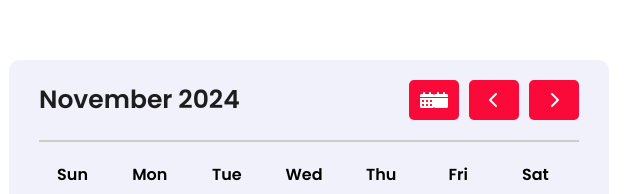
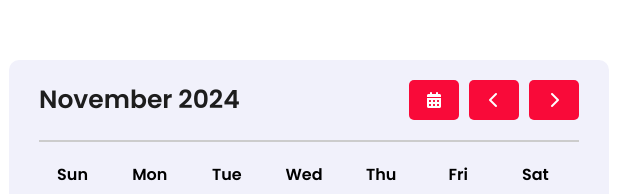
Before and after one commit to roobiwebdev/Day-59-Calender, a plain HTML site: page index.html in a window 1280 px wide. Shown: the part 117-311 px from the top of the page, 331-971 px from the left. Drawn offline with Linux system fonts and the light colour scheme.

Commit message:
Update index.html

```diff
--- a/index.html
+++ b/index.html
@@ -13,7 +13,7 @@
           <div class="month"></div>
           <div class="btns">
             <div class="btn today-btn">
-              <i class="fa-solid fa-calendar-days" id="calender-icon">📅</i>
+              <i class="fa-solid fa-calendar-days" id="calender-icon"></i>
             </div>
 
             <div class="btn prev-btn">
```
